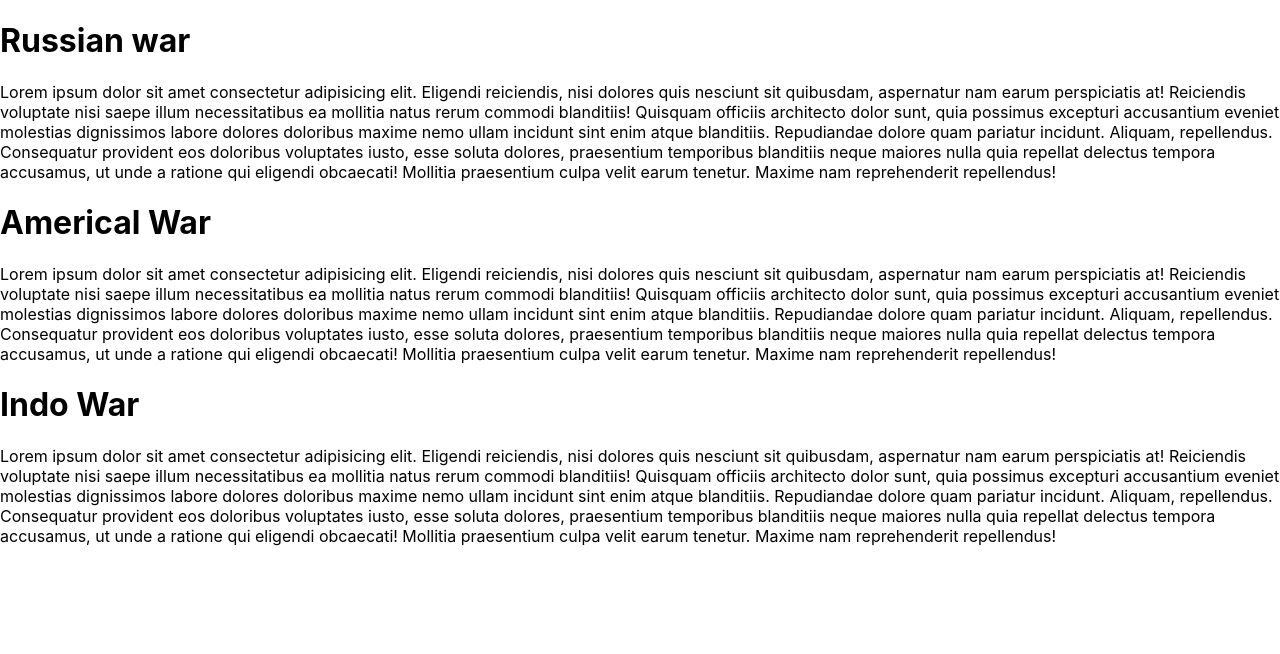
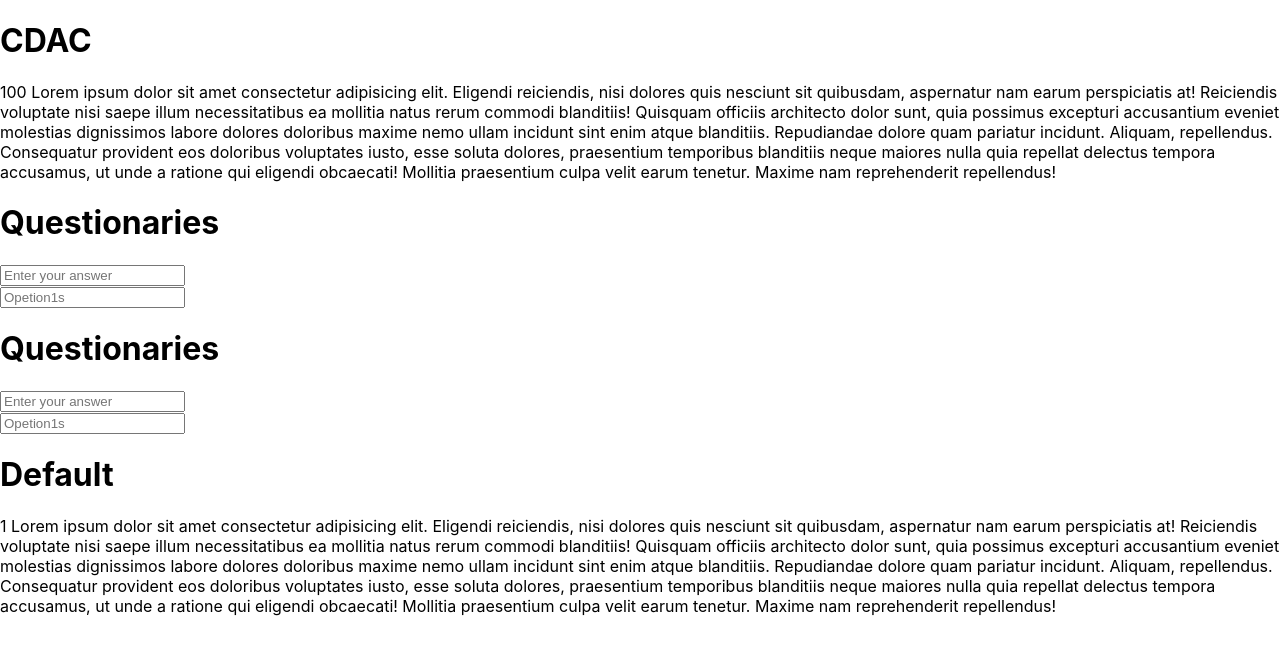
Before and after one commit to kodecdac/day3-my-app, a React (Create React App) app: page / in a window 1280 px wide. Shown: the top 654 px of the page. Built offline with nearby package versions, Linux system fonts and the light colour scheme.

Commit message:
working with multiple componens.

```diff
--- a/src/App.js
+++ b/src/App.js
@@ -1,19 +1,20 @@
 export default function App() {
   return (
     <div>
-      <AnyName name="Russian war" />
-      <AnyName name="Americal War" />
-      <AnyName name="Indo War" />
+      <AnyName name="CDAC" id="100" />
+      <ManyName />
+      <ManyName />
+      <AnyName />
     </div>
   );
 }
 
-function AnyName({ name }) {
+function AnyName({ name = "Default", id = 1 }) {
   return (
     <div>
       <h1>{name}</h1>
       <p>
-        Lorem ipsum dolor sit amet consectetur adipisicing elit. Eligendi
+        {id} Lorem ipsum dolor sit amet consectetur adipisicing elit. Eligendi
         reiciendis, nisi dolores quis nesciunt sit quibusdam, aspernatur nam
         earum perspiciatis at! Reiciendis voluptate nisi saepe illum
         necessitatibus ea mollitia natus rerum commodi blanditiis! Quisquam
@@ -29,3 +30,16 @@ function AnyName({ name }) {
     </div>
   );
 }
+
+function ManyName() {
+  return (
+    <div>
+      <h1>Questionaries</h1>
+      <div>
+        <input type="text" name="" id="" placeholder="Enter your answer" />{" "}
+        <br />
+        <input type="text" name="" id="" placeholder="Opetion1s" />
+      </div>
+    </div>
+  );
+}
```
